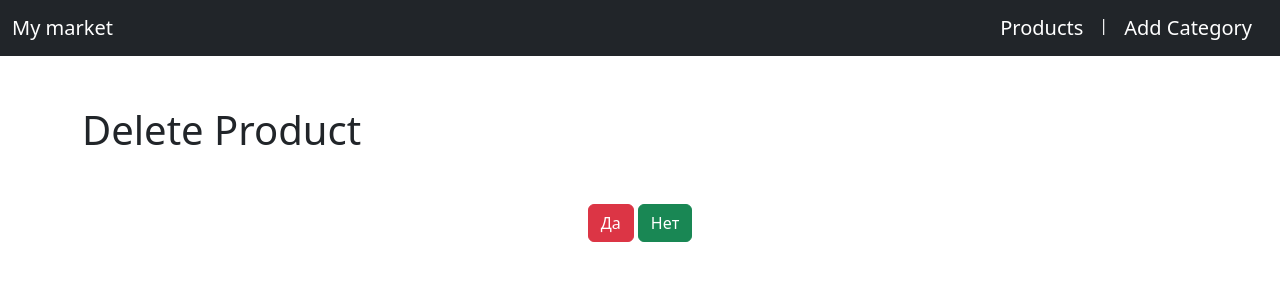
After one commit to dadya12/AtFirst_lab54, a Django app: template webapp/templates/delete_product.html in a window 1280 px wide. The commit adds this page. Shown: the top 300 px of the page. Run offline with Django 5.2, Linux system fonts and the light colour scheme; the template is opened without the code that fills it, so the values that code supplies are empty.

Commit message:
Реализовал удаление продукта с подтверждением

```diff
--- /dev/null
+++ b/webapp/templates/delete_product.html
@@ -0,0 +1,20 @@
+{% extends 'base.html' %}
+
+{% block title %}Create Category{% endblock %}
+
+{% block navbar %}
+    <a class="navbar-brand" href="{% url 'home' %}">Products</a>
+    <span style="color: white; margin-top: 5px; margin-right: 16px">|</span>
+    <a class="navbar-brand" href="{% url 'add_category' %}">Add Category</a>
+{% endblock %}
+
+{% block content_2 %}
+    <h1 style="margin-top: 50px; margin-bottom: 50px">Delete Product</h1>
+    <div style="text-align: center">
+        <form method="post" action="">
+            {% csrf_token %}
+            <button type="submit" class="btn btn-danger">Да</button>
+            <a href="{% url 'home' %}" class="btn btn-success" role="button">Нет</a>
+        </form>
+    </div>
+{% endblock %}
--- a/webapp/templates/product_view.html
+++ b/webapp/templates/product_view.html
@@ -8,6 +8,9 @@
     <a class="navbar-brand" href="{% url 'add_product' %}">Add Products</a>
     <span style="color: white; margin-top: 5px; margin-right: 16px">|</span>
     <a class="navbar-brand" href="{% url 'add_category' %}">Add Category</a>
+    <span style="color: white; margin-top: 5px; margin-right: 16px">|</span>
+    <a class="navbar-brand" href="{% url 'delete_product' products.pk %}">Delete Product</a>
+    <span style="color: white; margin-top: 5px; margin-right: 16px">|</span>
 {% endblock %}
 
 {% block content %}
--- a/webapp/urls.py
+++ b/webapp/urls.py
@@ -1,5 +1,5 @@
 from django.urls import path
-from webapp.views import home, detail, add_category, add_product, update_product
+from webapp.views import home, detail, add_category, add_product, update_product, delete_product
 
 urlpatterns = [
     path('', home, name='home'),
@@ -7,5 +7,6 @@ urlpatterns = [
     path('products/<int:pk>/', detail, name='detail'),
     path('categories/add/', add_category, name='add_category'),
     path('/products/add/', add_product, name='add_product'),
-    path('products/<int:pk>/update/', update_product, name='update_product')
+    path('products/<int:pk>/update/', update_product, name='update_product'),
+    path('products/<int:pk>/delete/', delete_product, name='delete_product')
 ]
```
Also changed, not shown: webapp/views.py (+9 -0 lines).
